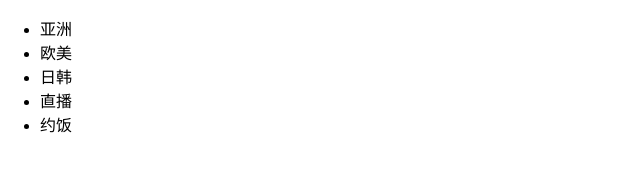
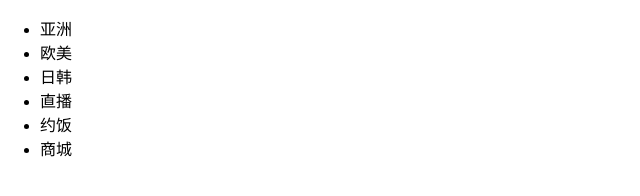
Before and after one commit to lixiannian/dbhot, a plain HTML site: page index.html in a window 1280 px wide. Shown: the full height of the page, 0-640 px from the left. Drawn offline with Linux system fonts and the light colour scheme.

Commit message:
商城功能 C6

```diff
--- a/index.html
+++ b/index.html
@@ -16,6 +16,7 @@
 	<li>日韩</li>
 	<li>直播</li>
 	<li>约饭</li>
+	<li>商城</li>
 </ul>
 </body>
 </html>
```
